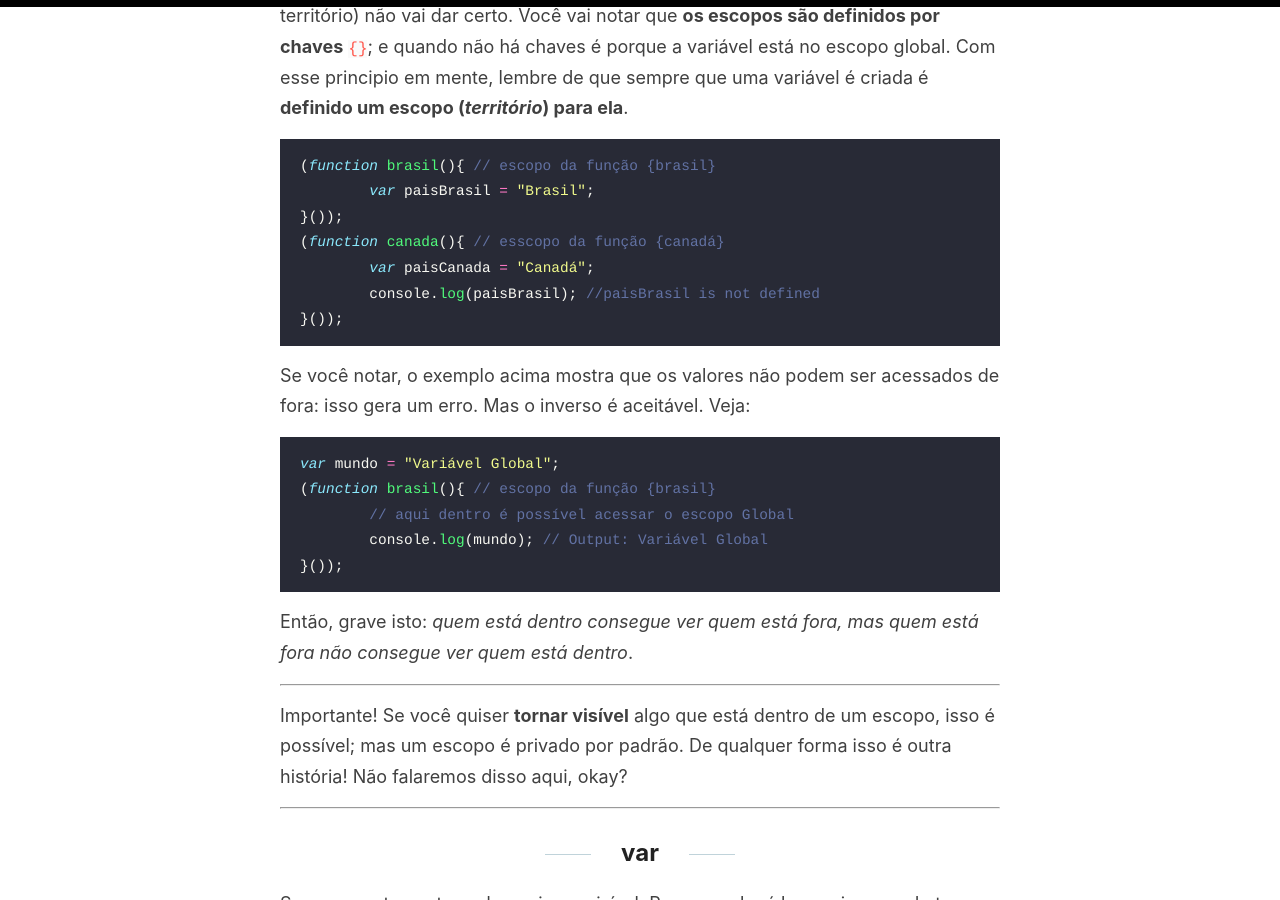
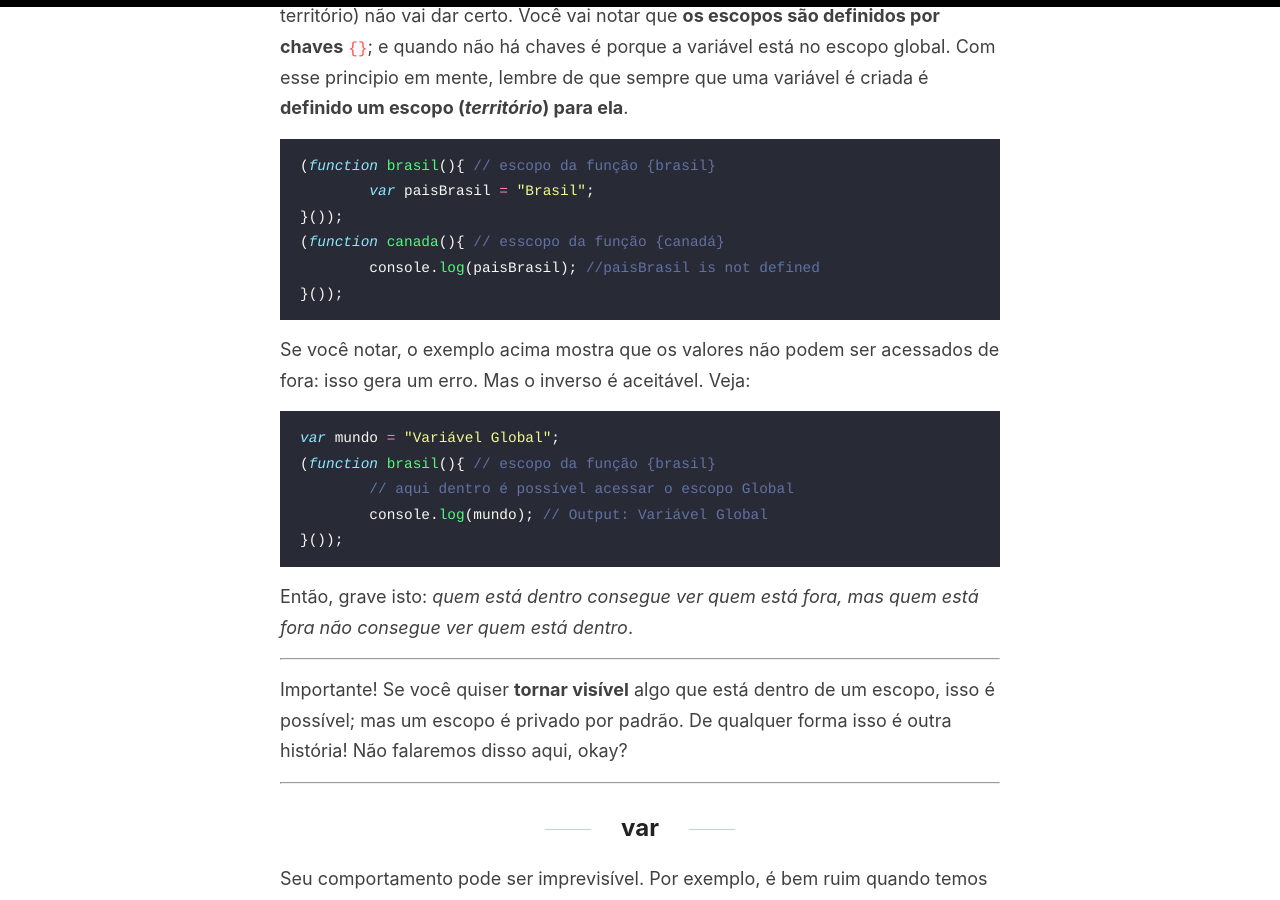
Before and after one commit to mrgenesis/mrgenesis, a Jekyll site: the page built from _posts/2020-04-19-Domine-Tudo-Sobre-var-let-e-const.md, in a window 1280 px wide and 900 px high, scrolled down 969 px. Built offline with Jekyll 4.4.1, drawn with Linux system fonts in a browser that asks for light colours; comment, search, counter and statistics services are not loaded; part of the change alters nothing that is shown.

Commit message:
_posts/2020-04-19-Domine-Tudo-Sobre-var-let-e-const.md updated from https://stackedit.io/

````diff
--- a/_posts/2020-04-19-Domine-Tudo-Sobre-var-let-e-const.md
+++ b/_posts/2020-04-19-Domine-Tudo-Sobre-var-let-e-const.md
@@ -22,7 +22,6 @@ Com esse principio em mente, lembre de que sempre que uma variável é criada é
 	var paisBrasil = "Brasil";
 }());
 (function canada(){ // esscopo da função {canadá}
-	var paisCanada = "Canadá";
 	console.log(paisBrasil); //paisBrasil is not defined
 }());
 ```
@@ -189,6 +188,6 @@ let b = 10;
 
 
 <!--stackedit_data:
-eyJoaXN0b3J5IjpbLTExOTI4MjUwNjksMTYwOTExODAzNSwtMT
-cwNzIwNTddfQ==
+eyJoaXN0b3J5IjpbLTY3MDU4NjA4MywxNjA5MTE4MDM1LC0xNz
+A3MjA1N119
 -->
````
